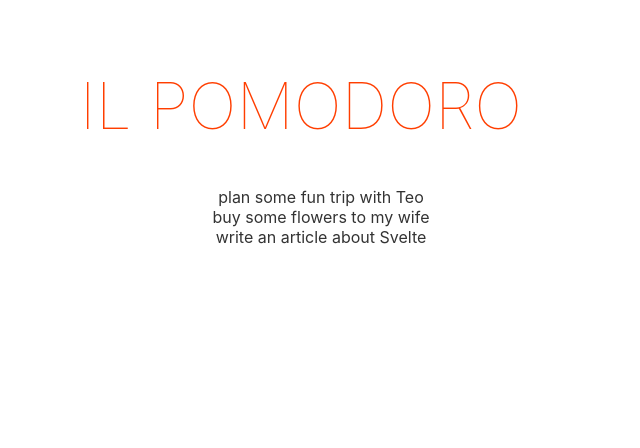
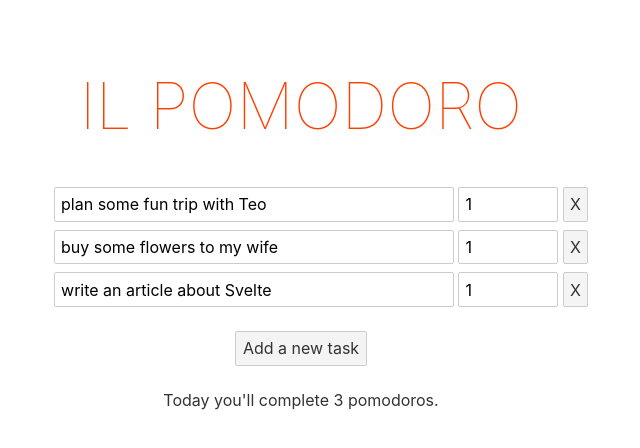
Before and after one commit to Vintharas/il-pomodoro-in-svelte, a Svelte app: page / in a window 1280 px wide. Shown: the top 448 px of the page, without its empty margins (339-979 px from the left). Built offline with nearby package versions, Linux system fonts and the light colour scheme.

Commit message:
Added support for creating, removing and editing tasks and small UX improvements

```diff
--- /dev/null
+++ b/src/ArrayExtensions.js
@@ -0,0 +1,7 @@
+/**
+ * Returns a new array without the item passed as an argument
+ */
+Array.prototype.remove = function (item) {
+    const index = this.indexOf(item);
+    return [...this.slice(0, index), ...this.slice(index+1)];
+}
--- /dev/null
+++ b/src/Task.js
@@ -0,0 +1,7 @@
+export class Task {
+  constructor(description="", expectedPomodoros=1) {
+    this.description = description;
+    this.expectedPomodoros = expectedPomodoros;
+    this.actualPomodoros = 0;
+  }
+}
--- a/src/TaskList.svelte
+++ b/src/TaskList.svelte
@@ -1,19 +1,61 @@
 <script>
-  const tasks = [
-    "plan some fun trip with Teo",
-    "buy some flowers to my wife",
-    "write an article about Svelte"
+  import { afterUpdate } from 'svelte';
+  import {Task} from './Task.js';
+  import './ArrayExtensions.js';
+  let taskAddedPendingFocus = false;
+  let lastInput;
+  let tasks = [
+    new Task("plan some fun trip with Teo"),
+    new Task("buy some flowers to my wife"),
+    new Task("write an article about Svelte"),
   ];
+  $: allExpectedPomodoros = tasks.reduce((acc , t) => acc + t.expectedPomodoros, 0);
+
+  function addTask(){
+    tasks = tasks.concat(new Task());
+    taskAddedPendingFocus = true;
+  }
+  function removeTask(task){
+    tasks = tasks.remove(task);
+  }
+  function focusNewTask(){
+    if (taskAddedPendingFocus && lastInput) {
+      lastInput.focus();
+      taskAddedPendingFocus = false;
+    }
+  }
+
+  afterUpdate(focusNewTask);
 </script>
 
 <style>
   ul {
     list-style: none;
   }
+  .description {
+    min-width: 400px;
+  }
+  .pomodoros {
+    max-width: 100px;
+  }
 </style>
 
-<ul>
-  {#each tasks as task}
-    <li>{task}</li>
-  {/each}
-</ul>
+{#if tasks.length === 0}
+  <p>You haven't added any tasks yet. You can do it! Add new tasks and start kicking some butt!</p>
+{:else}
+  <ul>
+    {#each tasks as task}
+      <li>
+        <input class="description" type="text" bind:value={task.description} bind:this={lastInput}>
+        <input class="pomodoros" type="number" bind:value={task.expectedPomodoros}>
+        <button on:click={() => removeTask(task)}>X</button>
+      </li>
+    {/each}
+  </ul>
+{/if}
+<button on:click={addTask}>Add a new task</button>
+{#if tasks.length != 0}
+  <p>
+    Today you'll complete {allExpectedPomodoros} pomodoros.
+  </p>
+{/if}
```
